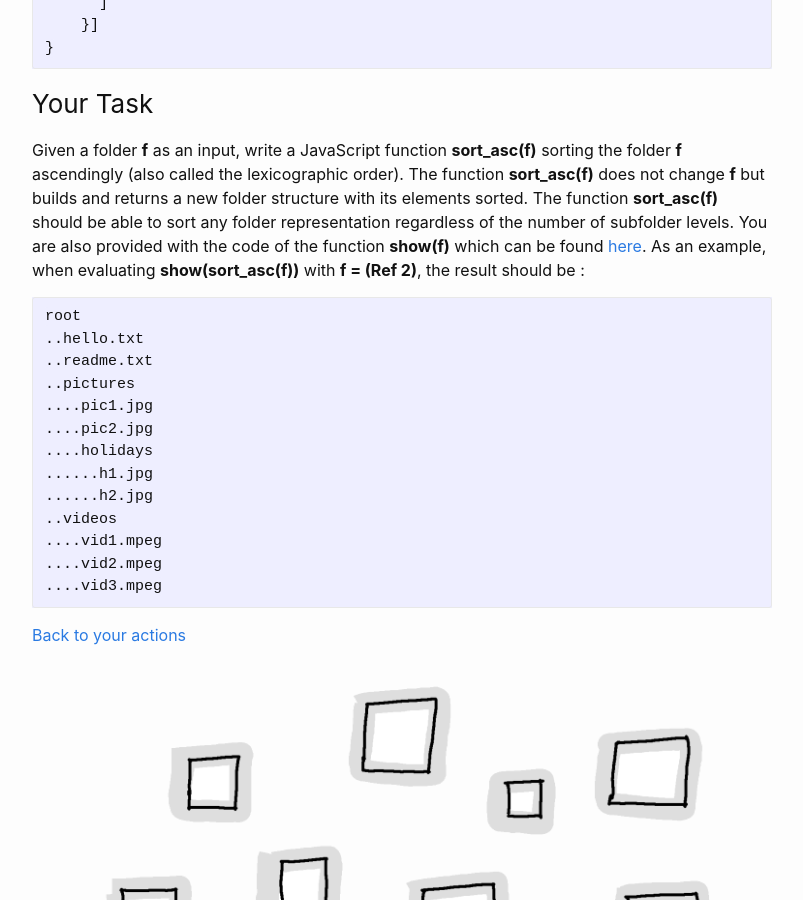
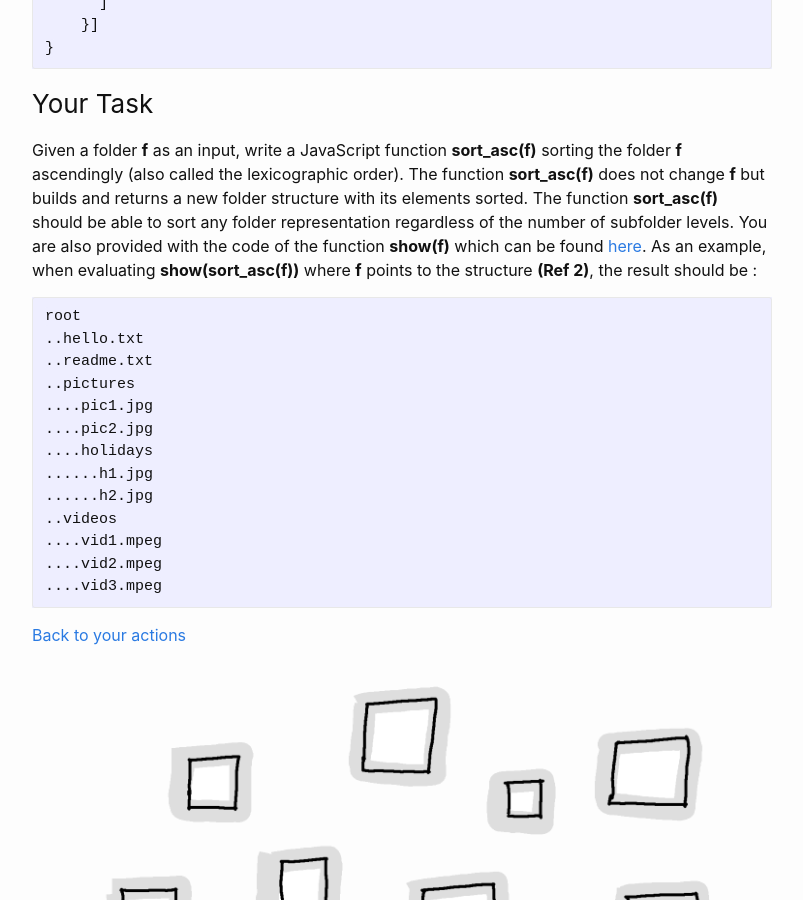
Before and after one commit to assadnavi/assadnavi.github.io, a Jekyll site: the page built from _posts/2023-11-11-interview-preparation-simpleos-2.md, in a window 1280 px wide and 900 px high, scrolled down 3335 px. Shown: the whole window, without its empty margins (238-1041 px from the left). Built offline with Jekyll 4.4.1, drawn with Linux system fonts in a browser that asks for light colours.

Commit message:
text improvement

````diff
--- a/_posts/2023-11-11-interview-preparation-simpleos-2.md
+++ b/_posts/2023-11-11-interview-preparation-simpleos-2.md
@@ -76,7 +76,7 @@ To represent a **folder** with subfolders, we reuse the same structure defined a
 
 ### Your Task
 
-Given a folder **f** as an input, write a JavaScript function **sort_asc(f)** sorting the folder **f** ascendingly (also called the lexicographic order). The function **sort_asc(f)** does not change **f** but builds and returns a new folder structure with its elements sorted. The function **sort_asc(f)** should be able to sort any folder representation regardless of the number of subfolder levels. You are also provided with the code of the function **show(f)** which can be found <a href="https://www.interviewpuzzler.com/assets/show.js">here</a>. As an example, when evaluating **show(sort_asc(f))** with **f = (Ref 2)**, the result should be :
+Given a folder **f** as an input, write a JavaScript function **sort_asc(f)** sorting the folder **f** ascendingly (also called the lexicographic order). The function **sort_asc(f)** does not change **f** but builds and returns a new folder structure with its elements sorted. The function **sort_asc(f)** should be able to sort any folder representation regardless of the number of subfolder levels. You are also provided with the code of the function **show(f)** which can be found <a href="https://www.interviewpuzzler.com/assets/show.js">here</a>. As an example, when evaluating **show(sort_asc(f))** where **f** points to the structure **(Ref 2)**, the result should be :
 
 ```js
 root
````
